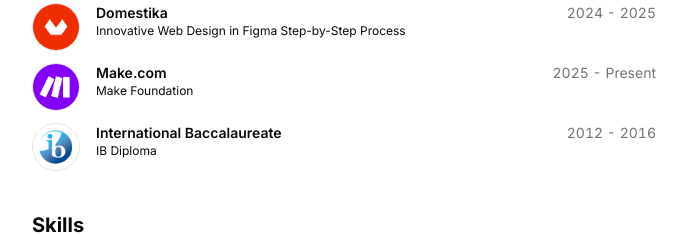
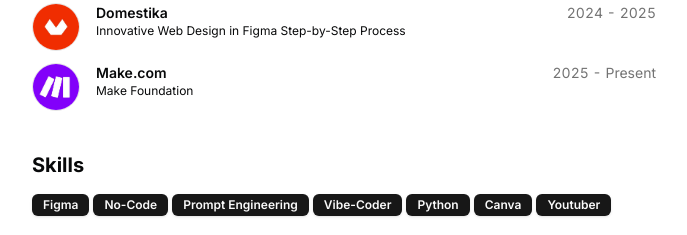
Before and after one commit to telluricaquarian/newportfolio, a Next.js app: page / in a window 1280 px wide. Shown: the part 900-1135 px from the top of the page, without its empty margins (296-983 px from the left). Built offline with nearby package versions, Linux system fonts and the light colour scheme.

Commit message:
Updated portfolio content

```diff
--- a/src/data/resume.tsx
+++ b/src/data/resume.tsx
@@ -120,14 +120,6 @@ export const DATA = {
       logoUrl: "/laurier.png",
       start: "2025",
       end: "Present",
-    },
-    {
-      school: "International Baccalaureate",
-      href: "https://ibo.org",
-      degree: "IB Diploma",
-      logoUrl: "/ib.png",
-      start: "2012",
-      end: "2016",
     },
   ],
   projects: [
```
